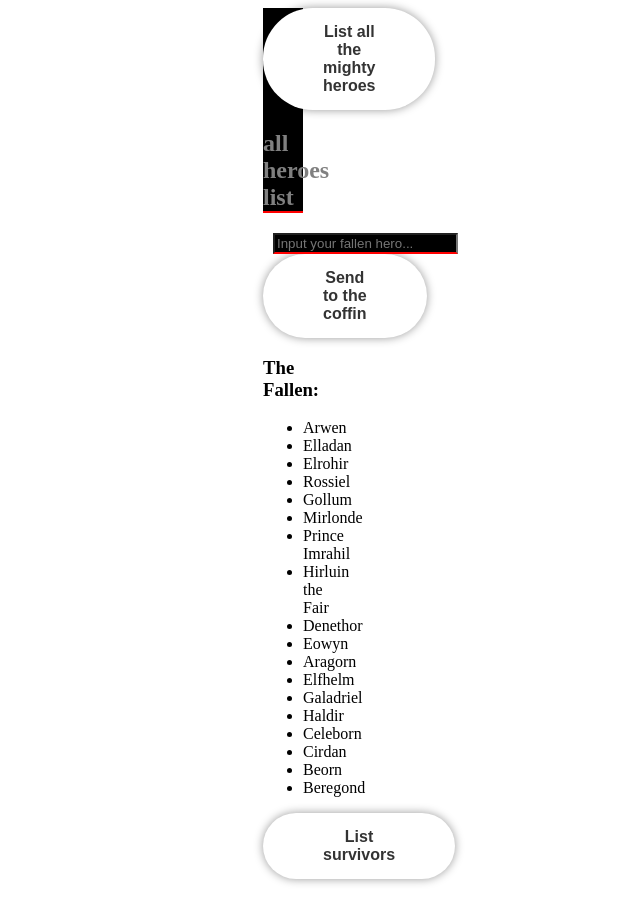
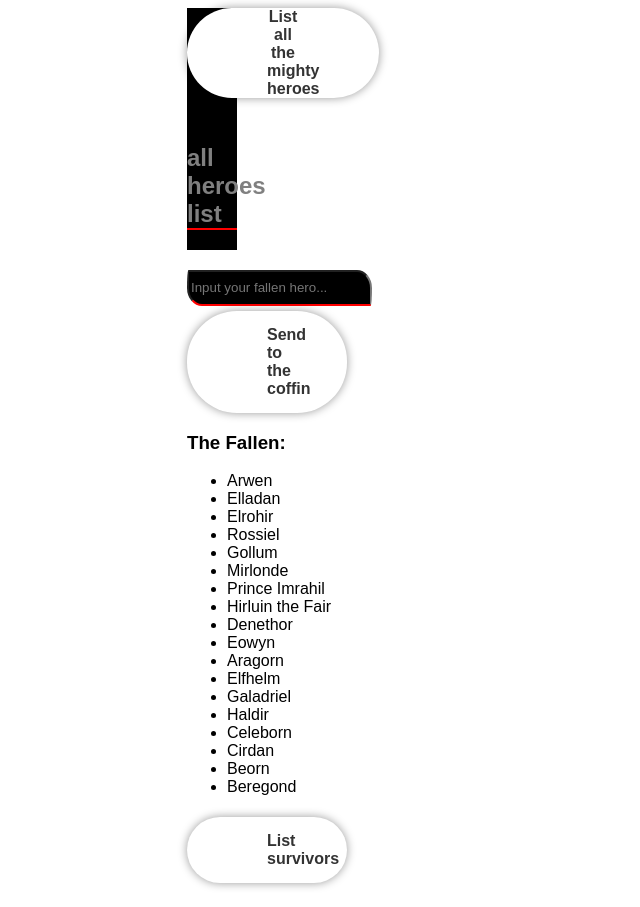
Before and after one commit to Vik0411/Lotr-comp, a React (Create React App) app: page / in a window 1280 px wide. Shown: the whole page, without its empty margins (357-997 px from the left). Built offline with nearby package versions, Linux system fonts and the light colour scheme.

Commit message:
correction for design

```diff
--- a/package.json
+++ b/package.json
@@ -14,7 +14,7 @@
     "react": "^18.2.0",
     "react-dom": "^18.2.0",
     "react-scripts": "^5.0.1",
-    "styled-components": "^6.0.7",
+    "styled-components": "^6.0.8",
     "typescript": "^4.9.5",
     "web-vitals": "^2.1.4"
   },
--- a/src/components/AllMightyHeroes.tsx
+++ b/src/components/AllMightyHeroes.tsx
@@ -1,11 +1,17 @@
-import { StyledHeader, StyledSubeader } from "./styles/Header.styled";
-import { Button } from "./styles/Button.styled";
+import {
+  StyledHeader,
+  StyledSubeader,
+  StyledSpan,
+} from "./styles/Header.styled";
+import { FirstButton } from "./styles/Button.styled";
 
 function AllMightyHeroes() {
   return (
     <StyledHeader>
-      <Button>List all the mighty heroes</Button>
-      <StyledSubeader>all heroes list</StyledSubeader>
+      <FirstButton>List all the mighty heroes</FirstButton>
+      <StyledSubeader>
+        <StyledSpan>all heroes list</StyledSpan>
+      </StyledSubeader>
     </StyledHeader>
   );
 }
--- a/src/components/FallenHeroes.tsx
+++ b/src/components/FallenHeroes.tsx
@@ -49,7 +49,6 @@ function FallenHeroes() {
           placeholder="Input your fallen hero..."
           onChange={handleChange}
         />
-        <br></br>
         <Button type="submit">Send to the coffin</Button>
         <h3>The Fallen:</h3>
         <ul>
--- a/src/components/styles/Button.styled.js
+++ b/src/components/styles/Button.styled.js
@@ -3,11 +3,35 @@ import styled from "styled-components";
 export const Button = styled.button`
   border-radius: 50px;
   border: none;
+  text-align: center;
+  width: 75%;
+  box-shadow: 0 0 10px rgba(0, 0, 0, 0.4);
+  cursor: pointer;
+  font-size: 16px;
+  margin-top: 5px;
+  font-weight: 700;
+  padding: 15px 80px;
+  background-color: ${({ bg }) => bg || "#fff"};
+  color: ${({ color }) => color || "#333"};
+
+  &:hover {
+    opacity: 0.9;
+    transform: scale(0.98);
+    color: ${({ bg }) => bg || "#fff"};
+    background-color: ${({ color }) => color || "#000000"};
+  }
+`;
+
+export const FirstButton = styled.button`
+  border-radius: 50px;
+  border: none;
+  text-align: center;
+  width: 15vw;
   box-shadow: 0 0 10px rgba(0, 0, 0, 0.4);
   cursor: pointer;
   font-size: 16px;
   font-weight: 700;
-  padding: 15px 60px;
+  padding: 0px 80px;
   background-color: ${({ bg }) => bg || "#fff"};
   color: ${({ color }) => color || "#333"};
 
@@ -15,4 +39,5 @@ export const Button = styled.button`
     opacity: 0.9;
     transform: scale(0.98);
   }
+  position: absolute;
 `;
--- a/src/components/styles/Container.styled.js
+++ b/src/components/styles/Container.styled.js
@@ -1,14 +1,13 @@
 import styled from "styled-components";
 
 export const Container = styled.div`
-  width: 40px;
+  width: 15vw;
+  position: relative;
   padding: 0 20px;
   margin: 0 auto;
-  body {
-    align-text:center
-    background: ${({ theme }) => theme.colors.body};
-    color: hsl(192, 100%, 9%);
-    font-family: "Poppins", sans-serif;
-    font-size: 1.15em;
-  }
+  display: flex;
+  flex-direction: column;
+  justify-content: center;
+
+  font-family: "Poppins", sans-serif;
 `;
--- a/src/components/styles/Header.styled.js
+++ b/src/components/styles/Header.styled.js
@@ -3,24 +3,34 @@ import styled from "styled-components";
 export const StyledHeader = styled.header`
   background-color: ${({ theme }) => theme.colors.header};
   padding: 40px 50;
-  align-text: center;
+  width: 50px;
+  border-bottom: 20px solid white;
+`;
+
+export const StyledSpan = styled.header`
+  align-self: flex-end;
 `;
 
 export const StyledSubeader = styled.h2`
   background-color: ${({ theme }) => theme.colors.header};
   color: ${({ theme }) => theme.colors.subheader};
   border-bottom: 2px solid red;
+  margin-top: 20px;
+  width: 50px;
+  height: 200px;
+  display: flex;
 `;
 
 export const StyledInput = styled.input`
   background-color: ${({ theme }) => theme.colors.header};
   color: white;
+  height: 30px;
+  border-radius: 10px 100px / 120px;
   border-bottom: 2px solid red;
   transition: width 0.4s ease-in-out;
   :focus {
     width: 10%;
   }
-  position: relative;
   left: 10px;
 `;
 
```
Also changed, not shown: 1 other file (tests, documents, lock files or other folders).
